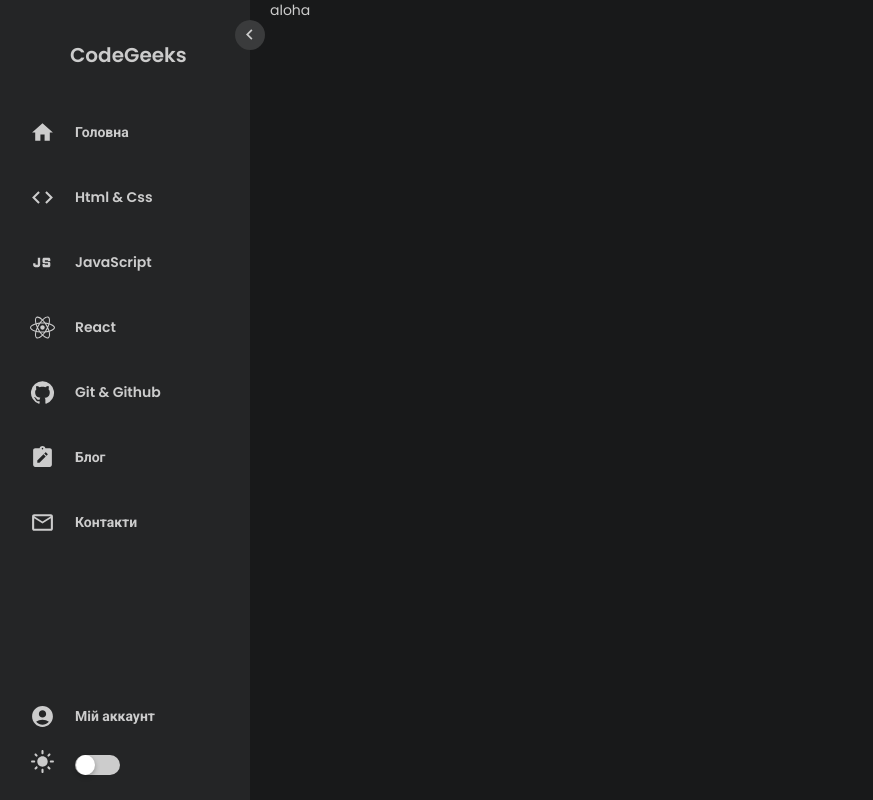
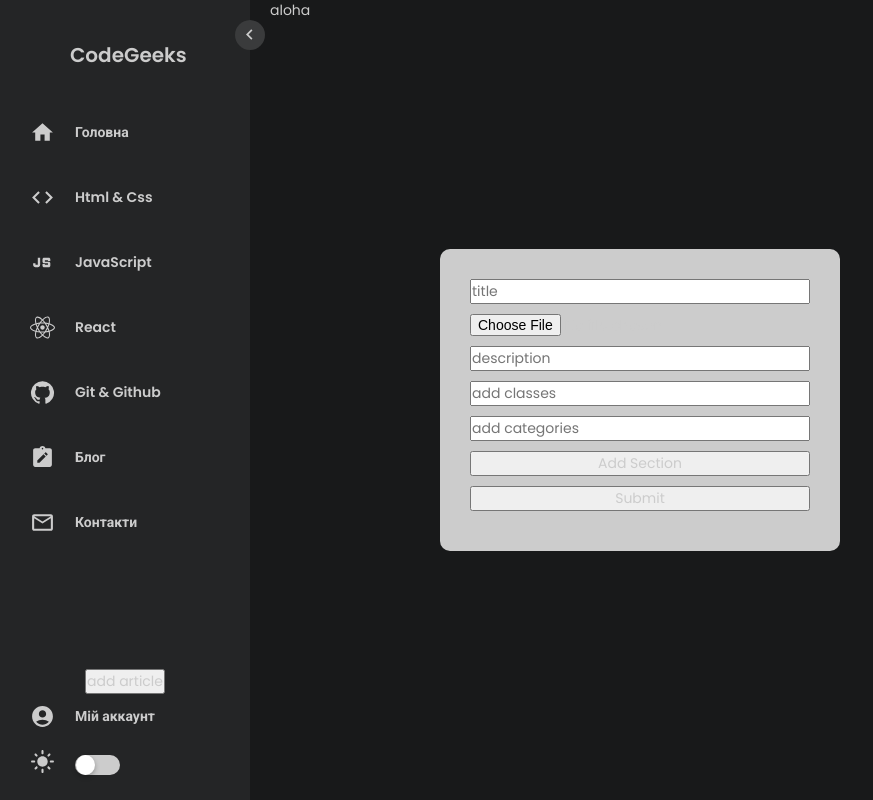
Before and after one commit to Dychkevych90/dev_portal, a React (Create React App) app: page / in a window 1280 px wide. Shown: the whole page, without its empty margins (0-873 px from the left). Built offline with nearby package versions, Linux system fonts and the light colour scheme.

Commit message:
add test modal for create article

```diff
--- a/src/components/app/App.js
+++ b/src/components/app/App.js
@@ -11,6 +11,8 @@ import JavaScript from '../../pages/javaScript/javaScript';
 
 import GlobalStyles from '../../mainStyles';
 import { lightTheme, darkTheme } from '../../mainStyles';
+
+import AddBlock from '../modals/articleCreator';
 
 const App = () => {
   const [ isMenuOpen, setIsMenuOpen ] = useState( true );
@@ -38,6 +40,8 @@ const App = () => {
           <Route exact path='/article/:category/:id' element={ <SingleArticlePage isMenuOpen={ isMenuOpen }/> }/>
         </Routes>
 
+        <AddBlock />
+
         {/* TODO: 1. logo ? */}
         {/* TODO: 2. preloader */}
         {/* TODO: 4. particles ? */}
--- /dev/null
+++ b/src/components/modals/articleCreator.js
@@ -0,0 +1,173 @@
+import React, { useState } from 'react';
+
+import { ArticleWrapper } from './styled';
+
+const AddBlock = () => {
+  const currentDate = new Date();
+  const [ blockList, setBlockList ] = useState( [] );
+  const [ banner, setBanner ] = useState( null );
+  const [ category, setCategory ] = useState( [] );
+  const [ form, setForm ] = useState( {
+    id: 0,
+    title: '',
+    description: '',
+    created_date: currentDate,
+    content: [],
+  } );
+
+  const changeHandler = ( event ) => {
+    setForm( { ...form, [ event.target.name ]: event.target.value } );
+  };
+
+  const addCategory = ( e ) => {
+    setCategory( e.target.value.split( ',' ) );
+  };
+
+  const handleAddSection = () => {
+    setBlockList( ( prevBlockList ) => [ ...prevBlockList, { fields: [] } ] );
+  };
+
+  const handleAddField = ( blockIndex, fieldType ) => {
+    setBlockList( ( prevBlockList ) => {
+      const updatedBlockList = [ ...prevBlockList ];
+      const block = updatedBlockList[ blockIndex ];
+
+      // const existingField = block.fields.find( ( field ) => field.type === fieldType );
+      //
+      // if ( !existingField ) {
+      //   block.fields.push( { type: fieldType, value: '' } );
+      // }
+
+      block.fields.push( { type: fieldType, value: '' } );
+
+      return updatedBlockList;
+    } );
+  };
+
+  const handleFieldChange = ( blockIndex, fieldIndex, event ) => {
+    const { value } = event.target;
+    setBlockList( ( prevBlockList ) => {
+      const updatedBlockList = [ ...prevBlockList ];
+      updatedBlockList[ blockIndex ].fields[ fieldIndex ].value = value;
+      return updatedBlockList;
+    } );
+  };
+
+  const handleRemoveField = ( blockIndex, fieldIndex ) => {
+    setBlockList( ( prevBlockList ) => {
+      const updatedBlockList = [ ...prevBlockList ];
+      updatedBlockList[ blockIndex ].fields.splice( fieldIndex, 1 );
+      return updatedBlockList;
+    } );
+  };
+
+  const handleRemoveSection = ( index ) => {
+    setBlockList( ( prevBlockList ) => {
+      const updatedBlockList = [ ...prevBlockList ];
+      updatedBlockList.splice( index, 1 );
+      return updatedBlockList;
+    } );
+  };
+
+  const handleSubmit = ( event ) => {
+    event.preventDefault();
+    console.log( blockList ); // Log all the data
+
+    const data = {
+      ...form,
+      id: form.id + 1,
+      banner: banner,
+      created_date: new Date().toISOString(),
+      categories: category,
+      content: blockList,
+    };
+
+    // Convert the blockList to JSON string
+    const jsonData = JSON.stringify( data, null, 2 );
+    console.log( 'jsonData', jsonData );
+    // Create a Blob object with the JSON data
+    const blob = new Blob( [ jsonData ], { type: 'application/json' } );
+
+    // Create a URL for the Blob object
+    const url = URL.createObjectURL( blob );
+
+    // Create a link element
+    const link = document.createElement( 'a' );
+    link.href = url;
+    link.download = 'data.json'; // Specify the filename
+
+    // Simulate a click on the link to trigger the download
+    link.click();
+  };
+
+  return (
+    <ArticleWrapper>
+      <form>
+        <input type="text" name='title' placeholder='title' onChange={ changeHandler }/>
+        <input type="file" onChange={ ( e ) => setBanner( e.target.files[ 0 ] ) }/>
+        <input type="text" name='description' placeholder='description' onChange={ changeHandler }/>
+        <input type="text" name='classes' placeholder='add classes' onChange={ changeHandler }/>
+        <input type="text" name='categories' placeholder='add categories' onChange={ addCategory }/>
+
+        <button type='button' onClick={ handleAddSection }>Add Section</button>
+
+        { blockList.map( ( block, blockIndex ) => (
+          <div key={ blockIndex }>
+            <h3>
+              Section
+              {blockIndex + 1}
+            </h3>
+
+            {block.fields.map( ( field, fieldIndex ) => (
+              <div key={ fieldIndex }>
+                {field.type === 'text' && (
+                  <input
+                    type="text"
+                    value={ field.value }
+                    onChange={ ( event ) => handleFieldChange( blockIndex, fieldIndex, event ) }
+                  />
+                )}
+                {field.type === 'image' && (
+                  <input
+                    type="file"
+                    value={ field.value }
+                    onChange={ ( event ) => handleFieldChange( blockIndex, fieldIndex, event ) }
+                  />
+                )}
+                {field.type === 'video' && (
+                  <input
+                    type="url"
+                    value={ field.value }
+                    onChange={ ( event ) => handleFieldChange( blockIndex, fieldIndex, event ) }
+                  />
+                )}
+                <button
+                  onClick={ () => handleRemoveField( blockIndex, fieldIndex ) }
+                  type='button'
+                >
+                  Remove Field
+                </button>
+              </div>
+            ) ) }
+
+            <div>
+              <select onChange={ ( event ) => handleAddField( blockIndex, event.target.value ) }>
+                <option value="">Select a field type</option>
+                <option value="text">Text Field</option>
+                <option value="image">Image Field</option>
+                <option value="video">Video Field</option>
+              </select>
+            </div>
+
+            {/* eslint-disable-next-line max-len */}
+            <button type='button' onClick={ () => handleRemoveSection( blockIndex ) }>Remove Section</button>
+          </div>
+        ) )}
+
+        <button onClick={ handleSubmit }>Submit</button>
+      </form>
+    </ArticleWrapper>
+  );
+};
+
+export default AddBlock;
--- /dev/null
+++ b/src/components/modals/styled.js
@@ -0,0 +1,23 @@
+import styled from 'styled-components';
+
+const ArticleWrapper = styled.div`
+  position: fixed;
+  top: 50%;
+  left: 50%;
+  transform: translate(-50%, -50%);
+  background-color: #ccc;
+  border-radius: 10px;
+  min-width: 400px;
+  padding: 30px;
+  form {
+    display: flex;
+    flex-direction: column;
+    & > * {
+      margin-bottom: 10px;
+    }
+  }
+`;
+
+export {
+  ArticleWrapper,
+};
--- a/src/components/sidebar/sidebar.js
+++ b/src/components/sidebar/sidebar.js
@@ -77,6 +77,7 @@ const Sidebar = ( { setIsMenuOpen, toggleTheme, themeMode } ) => {
       </div>
 
       <div className="bottom">
+        <button>add article</button>
         <button className='logout_btn'>
           <AccountCircleIcon className='icon'/>
           <span className="text">Мій аккаунт</span>
--- a/src/pages/singleArticlePage/singleArticlePage.js
+++ b/src/pages/singleArticlePage/singleArticlePage.js
@@ -10,7 +10,7 @@ import articlesData from './../../articles.json';
 const SingleArticlePage = ( { isMenuOpen } ) => {
   const { id } = useParams();
   const article = articlesData.find( ( article ) => article.id === Number( id ) );
-
+  console.log( 'article', article );
   return (
     <SingleArticle isMenuOpen={ isMenuOpen }>
       <div className="main_block">
@@ -23,7 +23,6 @@ const SingleArticlePage = ( { isMenuOpen } ) => {
             article.content.map( ( item ) =>
               Object.values( item ).map( ( block ) => {
                 return (
-
                   <div className={ `column ${article.classes}` } key={ block.id }>
                     <div className='small_title'>
                       {block.small_title}
@@ -56,7 +55,6 @@ const SingleArticlePage = ( { isMenuOpen } ) => {
                       </div>
                     </CodeBlock>
                   </div>
-
                 );
               } ),
             )
```
Also changed, not shown: src/data.json (added, +56 -0 lines).
